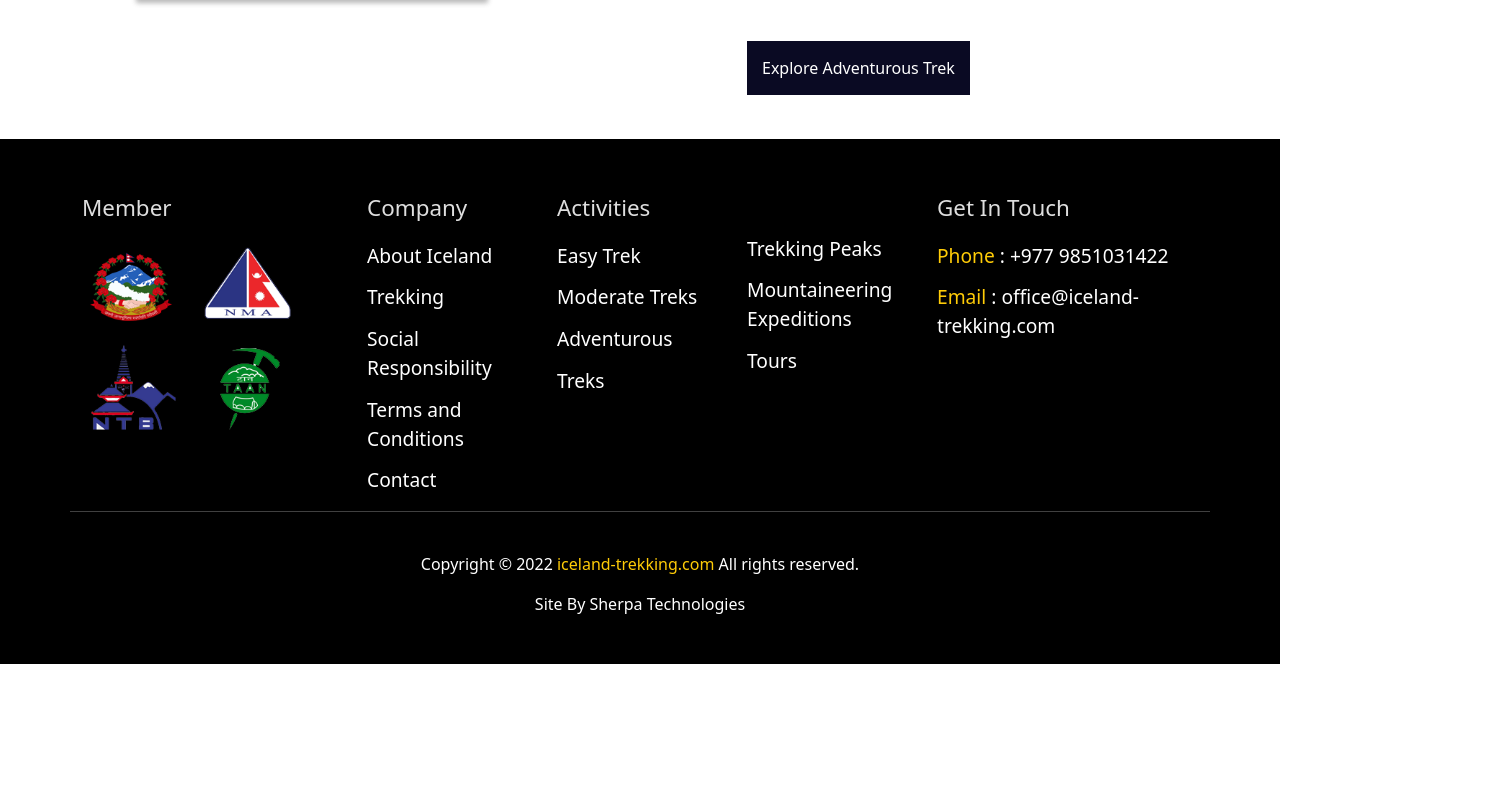
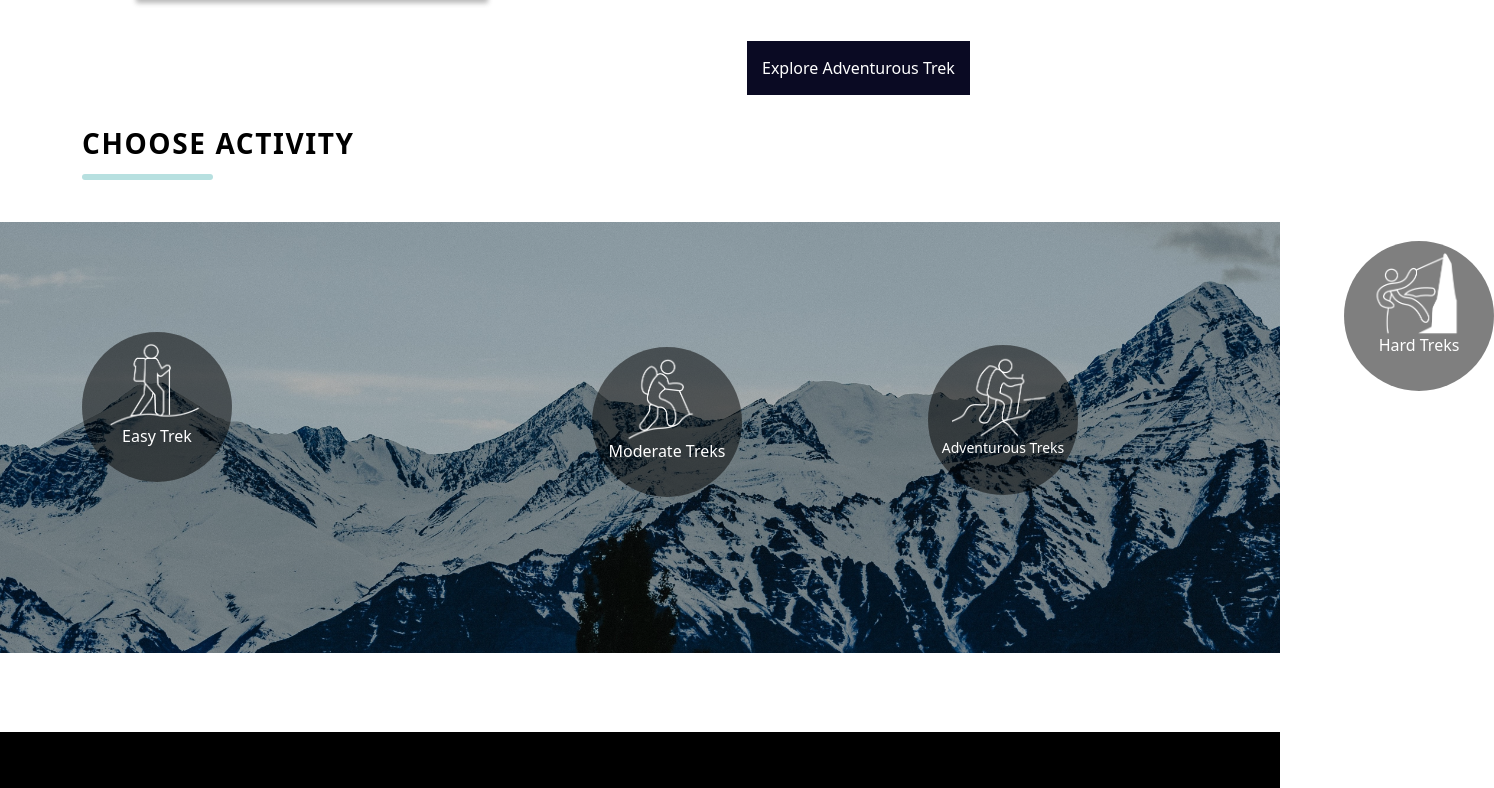
Before and after one commit to girishiva93/react_project, a React (Create React App) app: page /trekking in a window 1280 px wide. Shown: the part 2292-3080 px from the top of the page, 1494 px wide, since content can reach past the window. Before the commit the page ends 2956 px from the top, so only its background shows below. Built offline with nearby package versions, Linux system fonts and the light colour scheme.

Commit message:
Adding Activity

```diff
--- a/src/trekking/Trekking.js
+++ b/src/trekking/Trekking.js
@@ -5,6 +5,7 @@ import "./css/trekking.css";
 import image1 from "../home/src/image1.jpg";
 import image2 from "../home/src/image2.jpg";
 import image3 from "../home/src/image3.jpg";
+import Activity from "../home/Activity";
 
 const Trekking = () => {
   return (
@@ -121,6 +122,9 @@ const Trekking = () => {
           </Row>
         </div>
       </section>
+      <section>
+        <Activity />
+      </section>
     </>
   );
 };
```
